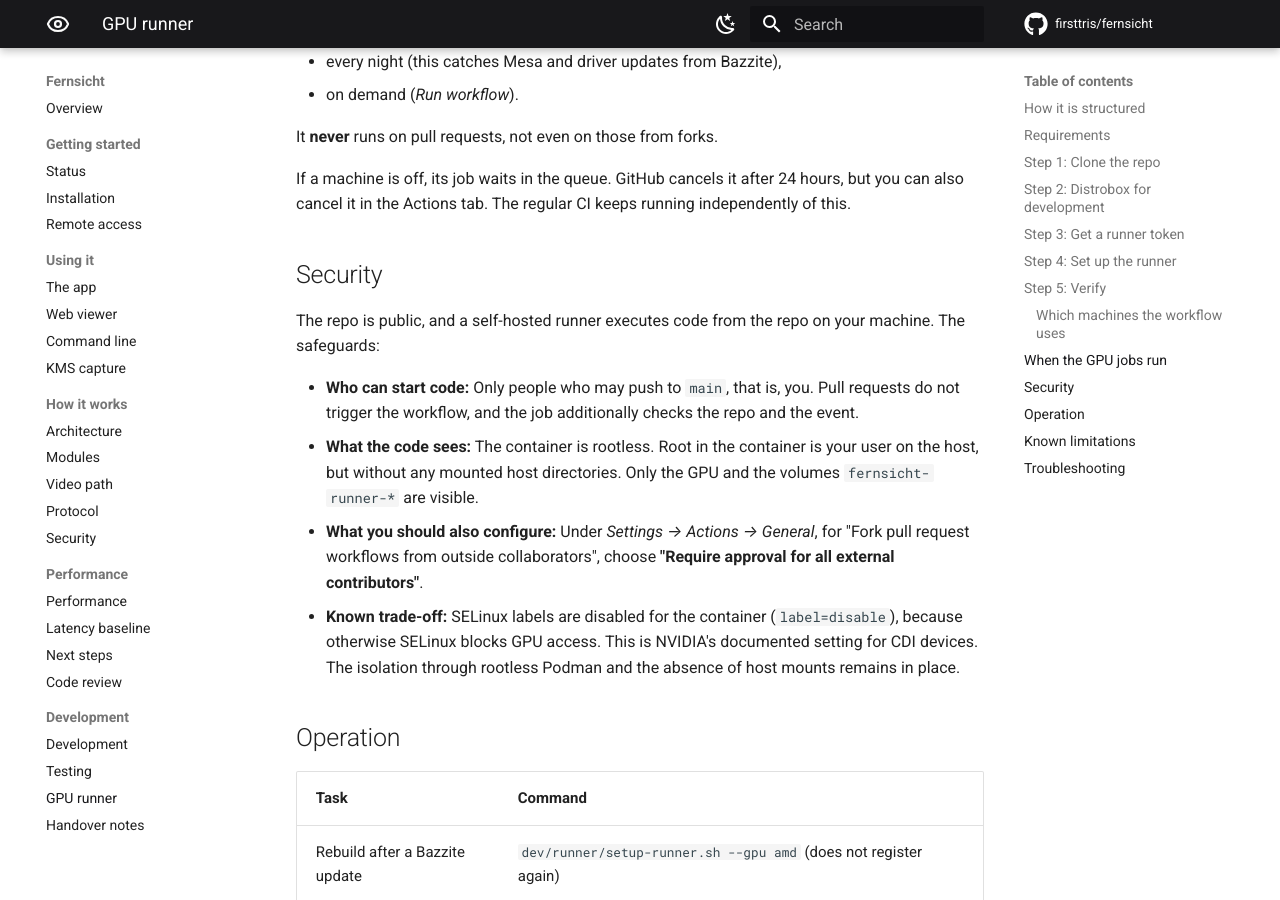
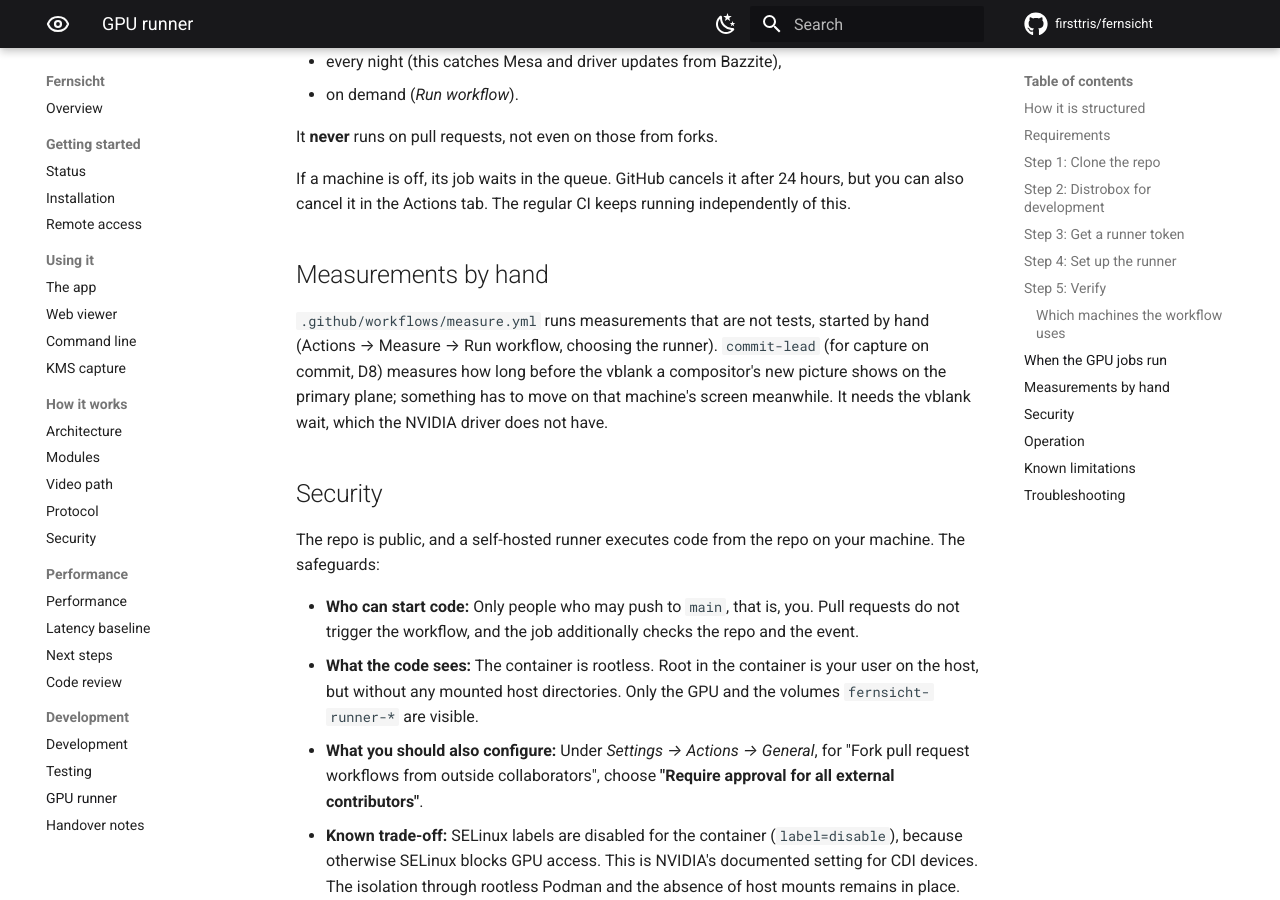
Before and after one commit to firsttris/fernsicht, an MkDocs documentation site: the page built from docs/gpu-runner.md, in a window 1280 px wide and 900 px high, scrolled down 3857 px. Built offline with MkDocs 1.6.1 and Material for MkDocs 9.7.7, drawn with Linux system fonts in a browser that asks for light colours; comment, search, counter and statistics services are not loaded.

Commit message:
Measure workflow: commit-to-vblank lead on a GPU runner, by hand
workflow_dispatch only, on the chosen runner: builds the commit_lead
example and runs it on every card, into the job summary. For D8; the
AMD machine has the vblank wait the NVIDIA driver lacks.

Co-Authored-By: Claude Opus 5.5 <noreply@anthropic.com>

```diff
--- a/docs/gpu-runner.md
+++ b/docs/gpu-runner.md
@@ -177,6 +177,13 @@ If a machine is off, its job waits in the queue. GitHub cancels it after
 24 hours, but you can also cancel it in the Actions tab. The regular CI
 keeps running independently of this.
 
+## Measurements by hand
+
+`.github/workflows/measure.yml` runs measurements that are not tests, started by hand (Actions →
+Measure → Run workflow, choosing the runner). `commit-lead` (for capture on commit, D8) measures how
+long before the vblank a compositor's new picture shows on the primary plane; something has to move
+on that machine's screen meanwhile. It needs the vblank wait, which the NVIDIA driver does not have.
+
 ## Security
 
 The repo is public, and a self-hosted runner executes code from the repo on
```
Also changed, not shown: 1 other file.
